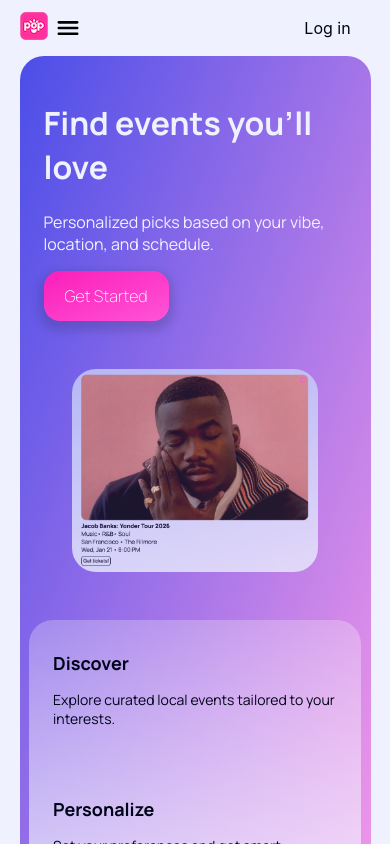
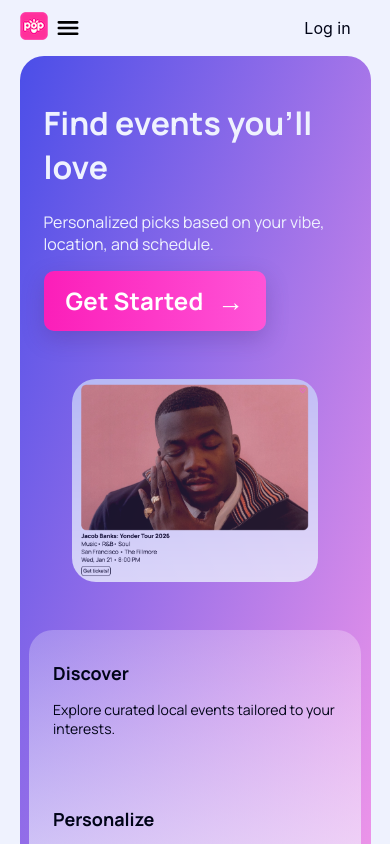
Before and after one commit to ash-kick/event-pop-app, a React (Vite) app: page / in a window 390 px wide. Shown: the top 844 px of the page. Built offline with nearby package versions, Linux system fonts and the light colour scheme; no server answers; a web font is replaced by a local one.

Commit message:
Update landing page button styling with improved dimensions, hover effects, and responsive features.

```diff
--- a/src/styles/Landing.css
+++ b/src/styles/Landing.css
@@ -105,18 +105,47 @@
 /* buttons */
 
 .landing-get-started-button {
-     background: linear-gradient(to bottom right, var(--hot-pink-color), var(--light-hot-pink-color));
+     background: linear-gradient(92deg, var(--hot-pink-color) 0%, var(--light-hot-pink-color) 100%);
      border: none;
-     border-radius: 16px;
-     width: 125px;
-     height: 50px;
-     font-size: 16px;
-     color: white;
-     font-weight: 200;
-     font-family: "Manrope", san-serif;
-     box-shadow: 0px 5px 10px 5px rgba(0, 0, 0, 0.134);
+     border-radius: 12px;
+     min-width: 260px;
+     height: 72px;
+     padding: 0 30px;
+     font-size: 28px;
+     color: #ffffff;
+     font-weight: 700;
+     font-family: "Manrope", sans-serif;
+     letter-spacing: 0.2px;
+     display: inline-flex;
+     align-items: center;
+     justify-content: center;
+     gap: 14px;
+     box-shadow: 0 8px 22px rgba(74, 32, 115, 0.25);
+     transition:
+          transform 0.18s ease,
+          box-shadow 0.18s ease,
+          filter 0.18s ease;
 }
 
-.landing-get-started-button:hover{
+.landing-get-started-button:hover {
      cursor: pointer;
+     transform: translateY(-1px);
+     box-shadow: 0 10px 24px rgba(74, 32, 115, 0.34);
+     filter: brightness(1.04);
 }
+
+.landing-get-started-button::after {
+     content: "→";
+     font-size: 1.1em;
+     line-height: 1;
+}
+
+@media (max-width: 800px) {
+     .landing-get-started-button {
+          min-width: 220px;
+          height: 60px;
+          font-size: 24px;
+          border-radius: 10px;
+          padding: 0 22px;
+     }
+}
```
